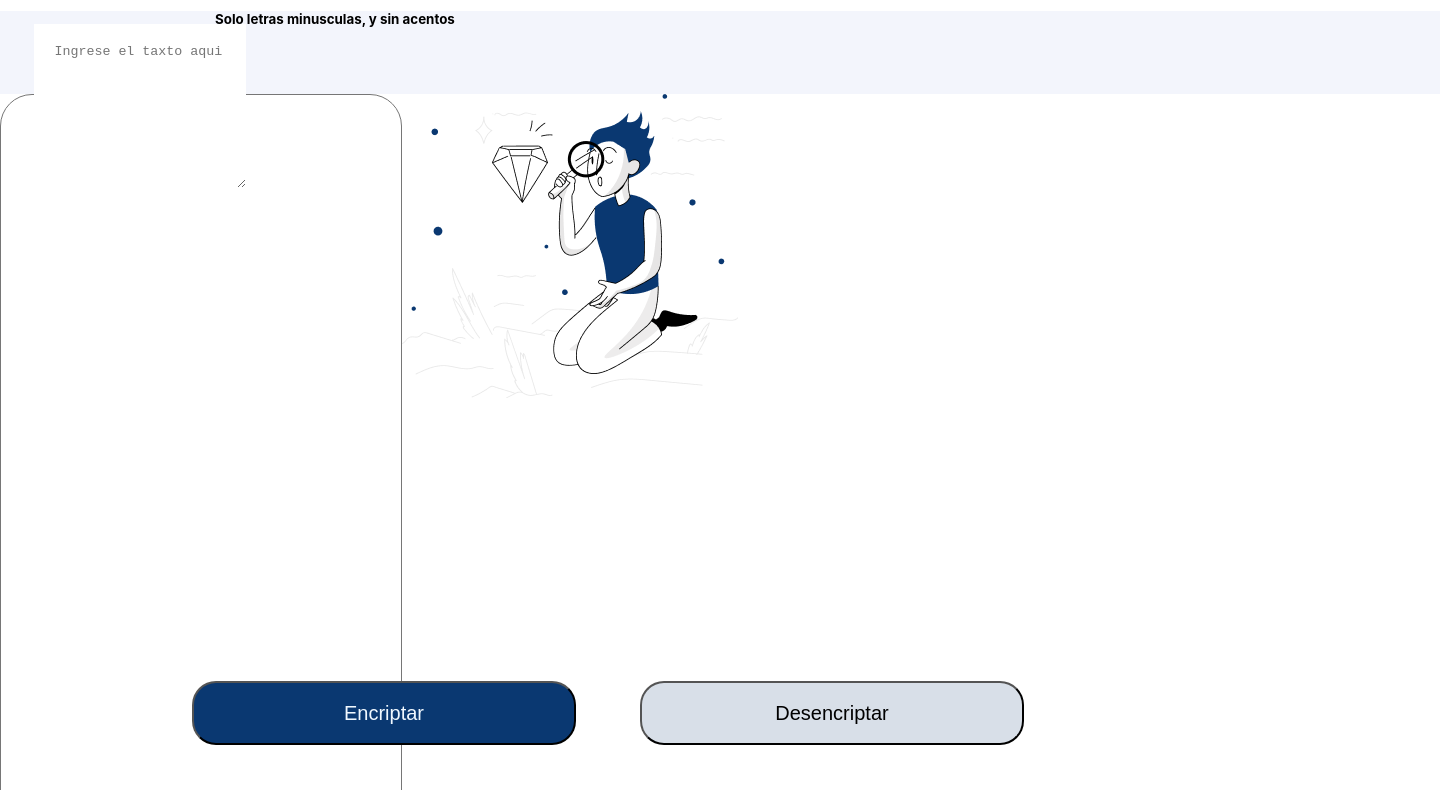
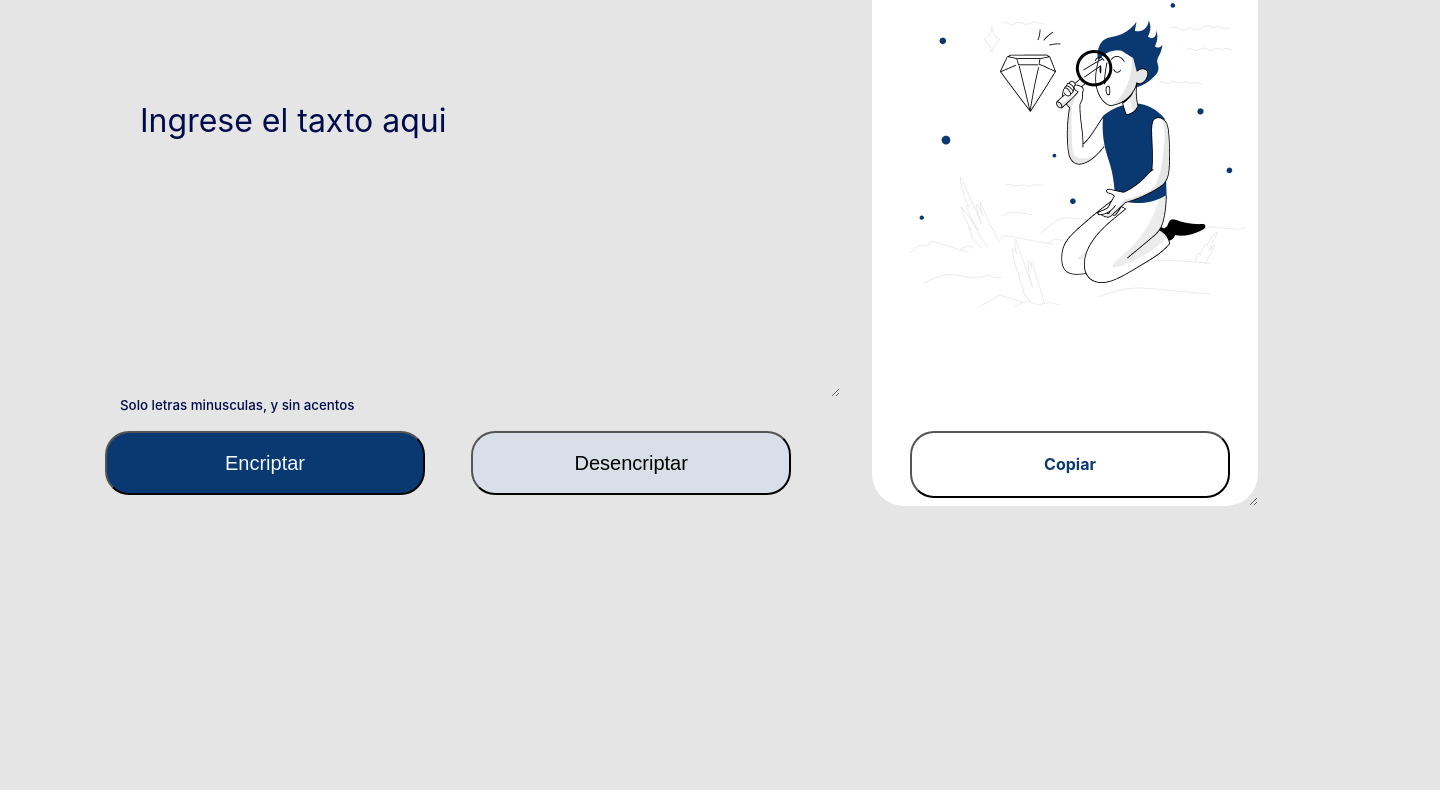
Before and after one commit to ValeriaERodriguez/Encriptador-ChallengeAlura, a plain HTML site: page index.html in a window 1280 px wide. Shown: the part 69-859 px from the top of the page, 1440 px wide, since content can reach past the window. After the commit the page ends 800 px from the top, so only its background shows below. Drawn offline with Linux system fonts and the light colour scheme.

Commit message:
Acomodo de partes

```diff
--- a/index.html
+++ b/index.html
@@ -13,17 +13,17 @@
     </header>
     <section class="contenedor1">
     <main>
-    <section><textarea type = "text" class="input-texto" placeholder="Ingrese el taxto aqui"></textarea></section>
+    <section><textarea type = "text" class="input-texto" cols = "40" rows="6"placeholder="Ingrese el taxto aqui"></textarea></section>
     <h6>Solo letras minusculas, y sin acentos</h6>
     </section>
     <div>
         <button type="button" onclick = "botonEncriptar()" class="btn-Enc" >Encriptar</button>
         <button type="button" onclick= "botonDesencriptar()"class="btn-Des">Desencriptar</button>
-  <!--  <button type="button" onclick = "copiar()" class="copiar" id="copiar">Copiar</button>-->
+        <button type="button" onclick = "copiar()" class="copiar" id="copiar">Copiar</button>
     </div>
 
-    <section>
-        <textarea type = "text" class="texto-result"></textarea>
+    <section class="resultados">
+        <textarea type = "text" class="texto-result" cols="18" rows="8" ></textarea>
         <img src="Imagenes/Muñeco.png" class="figura">
     </section>
     </main>
--- a/stylo.css
+++ b/stylo.css
@@ -7,21 +7,28 @@
 
 
     width: 90%;
-    min-height: 85vh;*/
+    min-height: 85vh;
+
+    header{
+    width: 100%;
+    height: 10vh;
+}
+ flex-direction: row;
+    */
 }
 
 main{
     display: flex;
 
     position: relative;
-    width: 1440px;
-    height: 500;
+
     background: #F3F5FC;
 
 }
-header{
-    width: 100%;
-    height: 10vh;
+
+
+section{
+    display: inline-block;
 }
 
 .logo{
@@ -29,12 +36,15 @@ header{
     width: 100px;
     margin-top: 1%;
 
-  margin-left: 10;
-  float: left
+     margin-left: 10;
+    float: left
 
 }
 
 body{
+    width: 840px;
+    height: 100%;
+    background: #E5E5E5;
     font-family: -apple-system, BlinkMacSystemFont, 'Segoe UI', Roboto, Oxygen, Ubuntu, Cantarell, 'Open Sans', 'Helvetica Neue', sans-serif;
 }
 
@@ -44,18 +54,55 @@ body{
 
 
 .input-texto{
+    background-color: #E5E5E5;
+    position: absolute;
+
+    border: 0px;
+    width: 700px;
+    height: 300px;
+    left: 40px;
+    top: 150px;
+
+    font-family: 'Inter', sans-serif;
+    font-style: normal;
+    font-weight: 400;
+    font-size: 32px;
+    line-height: 150%;
+
+    color: #0A3871;
+
+}
+.input-texto::placeholder{
+    background-color: inherit;
+    color: #000B49;
+
+}
+    /*
+    outline: none;
+    input-texto{
 
     float: left;
-    margin-top: 6%;
-    width: 350px;
-    padding: 20px;
+    width: 677px;
+
     margin-left: 16%;
-    width: 80%;
-    height: 150%;
+
+    height: 673px;
     border: none;
     outline: none;
-    /*
+    background: #F3F5FC;
+    color: #0A3871;
+    }
+     #titulo {
+    margin-left: 30%;
+    color: rgb(68, 87, 112);
+}
 
+.cajaTexto {
+    float: left;
+    margin-top: 6%;
+    width: 100%;
+    height: 2.3%;
+}
     border-radius: 15px;
     text-align: center;
     font-variant: small-caps;
@@ -71,55 +118,186 @@ body{
     height: 70%;
     color:#0A3871;
     background: #F3F5FC;
+
+
+    h6::before {
+    color: #000B49;
+    content: "🛈";
+    margin-right: 8px;
+  }
     */
+
+
+
+h6{
+    position: absolute;
+    left: 20px;
+    top: 450px;
+    font-family: 'Inter', sans-serif;
+    font-size: smaller;
+    font-weight: 500;
+    color: #000B49;
+    height: 30px;
+    width: 320px;
 
 }
 
-
-h6{
-
-    color: black;
-    font-weight: bolder;
-    font-size: smaller;
+/*.resultados{
+    margin-left: 100%;
+    width: 400px;
+    height: 900px;
+    left: 1500px;
+    top: 20px;
+    background: #FFFFFF;
+    box-shadow: 0px 24px 32px -8px rgba(0, 0, 0, 0.08);
+    border-radius: 32px;
 }
+top: 480px;*/
 .texto-result{
+    top: 20px;
     float: left;
-    margin: auto;
-    width: 400px;
-    height: 944px;
+    margin-left: 200%;
+    width: 336px;
+    height: 505px;
     border-radius: 32px;
     offset: 0px, 24px, rgba(0, 0, 0, 0.08);
+    border: none;
+    outline: none;
+    color: #9da3aa;
+    padding: 25px;
 
 }
 
 .figura {
     position: absolute;
+    z-index: 1;
+    margin-bottom: 1000px;
+    width: 336px;
+    height: 304px;
+    left: 910px;
+    top: 72px;
 
 }
+
 .btn-Enc {
     color: aliceblue;
     position: absolute;
-	width: 30%;
-	height: 8%;
+	margin-left: 5px;
     border-radius: 24px;
-    margin-left: 15%;
-    top: 750px;
 	background: #0A3871;
     fill: solid;
 	font-size: 20px;
     align-content:center;
+    width: 25%;
+	height: 8%;
+    top: 500px;
 
+}
+.btn-Enc:hover {
+    position: absolute;
+    width: 25%;
+	height: 8%;
+    top: 500px;
+    background: #0A3871;
+    border-radius: 22px;
+    border-color: #FFFFFF;
+    color: #FFFFFF;
+    font-style: normal;
+    line-height: 24px;
+    text-align: center;
 }
 .btn-Des {
     position: absolute;
-    width: 30%;
+    width: 25%;
 	height: 8%;
     border-radius: 24px;
     gap: 8px;
     background: #D8DFE8;
-    margin-left: 50%;
+    margin-left: 29%;
     top: 750px;
     font-size: 20px;
     align-content:center;
+    top: 500px;
 
 }
+.btn-Des:hover {
+    position: absolute;
+    width: 25%;
+	height: 8%;
+    top: 500px;
+    border-radius: 22px;
+    border-color: #FFFFFF;
+    font-style: normal;
+    line-height: 24px;
+    text-align: center;
+}
+
+.copiar {
+    position: absolute;
+    width: 320px;
+    height: 67px;
+    left: 910px;
+    top: 500px;
+    background: #FFFFFF;
+    border-radius: 24px;
+
+    color: #0A3871;
+
+    font-family: 'Inter', sans-serif;
+    font-style: normal;
+    font-weight: 700;
+    font-size: 16px;
+    line-height: 19px;
+    text-align: center;
+}
+/*
+width: 30%;
+	height: 8%;
+
+#textoSalida {
+    float: left;
+    position: absolute;
+    margin-left: 3%;
+    width: 22%;
+    height: 25%;
+    top: 480px;
+    border: none;
+    outline: none;
+    text-align: center;
+    font-size: 150%;
+    color: #9da3aa;
+}
+copiar {
+    position: absolute;
+    padding: 20px;
+    width: 20%;
+    height: 8%;
+    border-radius: 24px;
+    margin-left: 4%;
+    top: 750px;
+    font-size: 20px;
+    color: #0A3871;
+    background: #F3F5FC;
+    display: none;
+}
+
+.BotonCopiar {
+    position: absolute;
+    width: 328px;
+    height: 67px;
+    left: 935px;
+    top: 500px;
+    background: #FFFFFF;
+    border-radius: 24px;
+
+    color: #0A3871;
+
+    font-family: 'Inter', sans-serif;
+    font-style: normal;
+    font-weight: 700;
+    font-size: 16px;
+    line-height: 19px;
+    text-align: center;
+}
+
+*/
```
